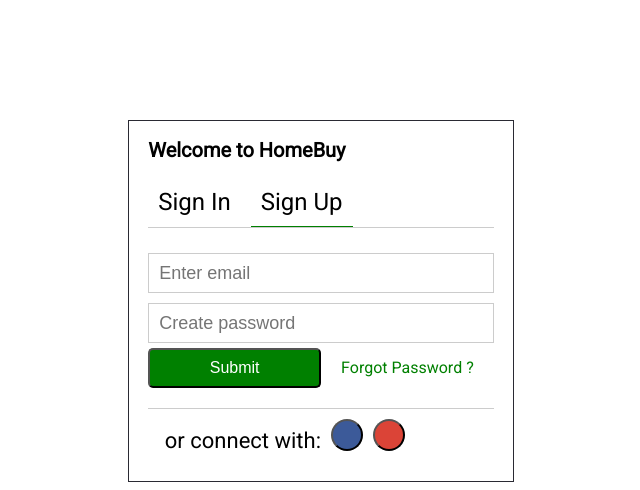
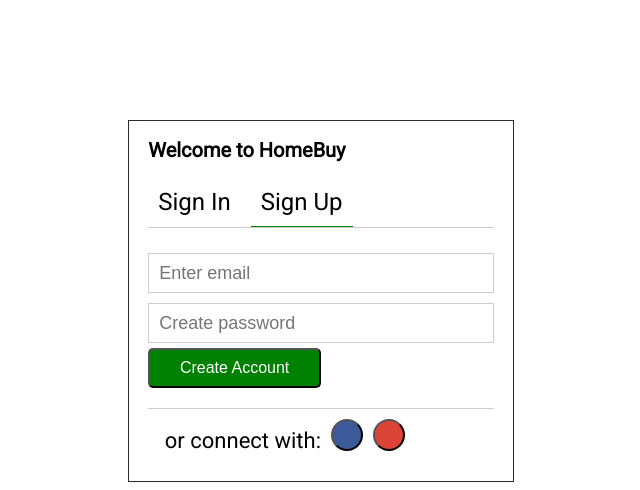
Before and after one commit to edwinm95/homebuy, a React (Create React App) app in the folder client/: page /signup in a window 1280 px wide. Both pictures are taken after a click on the element "Sign Up". Shown: the top 490 px of the page, without its empty margins (320-960 px from the left). Built offline with nearby package versions, Linux system fonts and the light colour scheme; some icons are missing.

Commit message:
Added Border in Navigation Bar and Formated the Sign Up Link

```diff
--- a/client/src/components/Forms/Login_SignUp/form.js
+++ b/client/src/components/Forms/Login_SignUp/form.js
@@ -110,8 +110,7 @@ const ForgotPassword = styled.div`
                 <InputComponent>
                     <UserNameInput type="text" placeholder="Enter email"/>
                     <PasswordInput type="text" placeholder="Create password"/>
-                    <SubmitButton>Submit</SubmitButton>
-                    <ForgotPassword>Forgot Password ?</ForgotPassword>
+                    <SubmitButton>Create Account</SubmitButton>
                 </InputComponent>
             </div>
           )
--- a/client/src/components/Layout/NavBar/NavBar.js
+++ b/client/src/components/Layout/NavBar/NavBar.js
@@ -9,6 +9,7 @@ const NavBarComponent = styled.div`
     width: 100%;
     height: 60px;
     margin: auto;
+    border-bottom: 1px solid #ccc;
 `
 const NavBarLinkComponent = styled.div`
   float: left;
```
